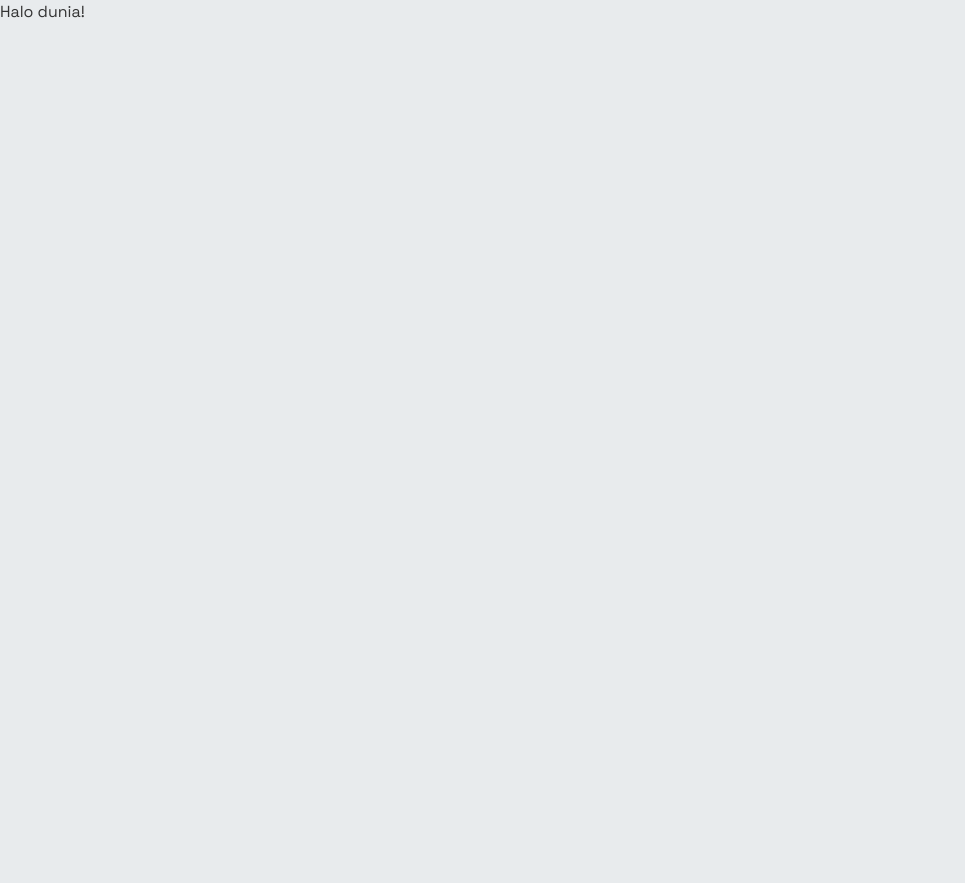
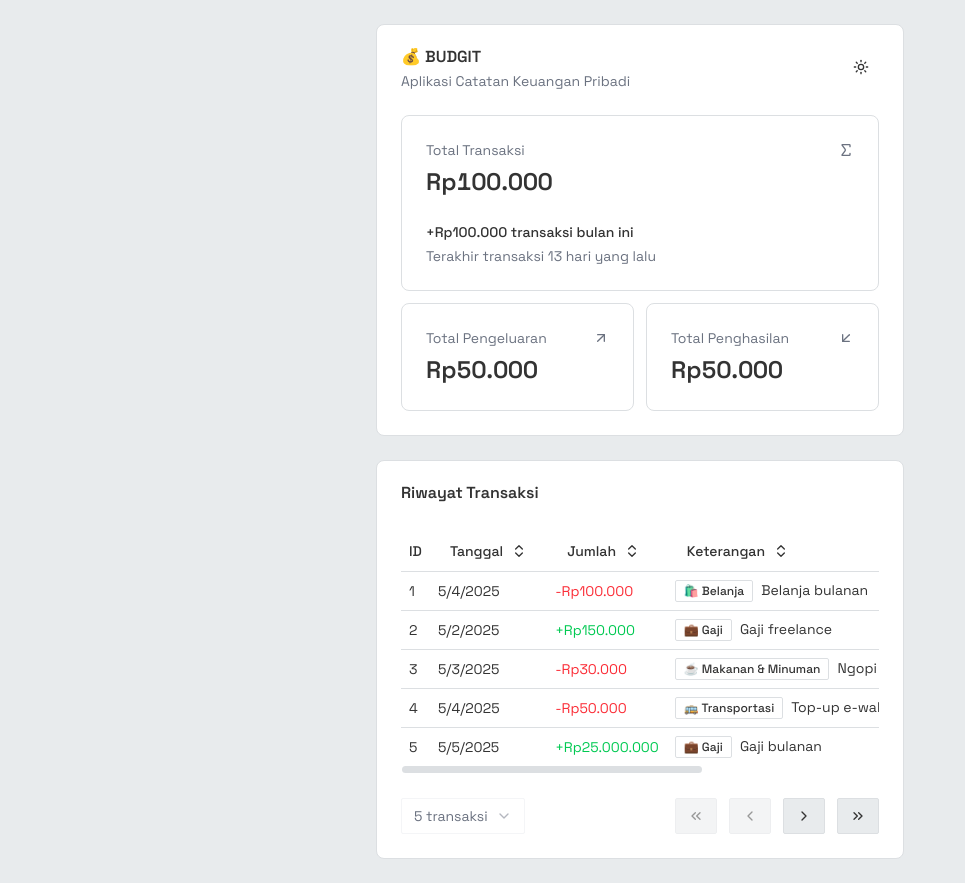
Before and after one commit to faridreaming/budgit, a React (Vite) app: page / in a window 1280 px wide. Shown: the whole page, without its empty margins (0-965 px from the left). Before the commit the page ends 800 px from the top, so only its background shows below. Built offline with nearby package versions, Linux system fonts and the light colour scheme.

Commit message:
feat(app): finish read feature in CRUD

```diff
--- a/src/App.tsx
+++ b/src/App.tsx
@@ -1,8 +1,66 @@
+import { Button } from '@/components/ui/button'
+import { ThemeProvider } from '@/components/theme-provider'
+import { ModeToggle } from '@/components/mode-toggle'
+import { Card, CardHeader, CardFooter, CardTitle, CardDescription, CardContent } from '@/components/ui/card'
+import RiwayatTransaksi from '@/components/riwayat-transaksi/page'
+import { ArrowDownLeft, ArrowUpRight, Sigma } from 'lucide-react'
+
 function App() {
   return (
-    <>
-      <h1>Halo dunia!</h1>
-    </>
+    <ThemeProvider>
+      <div className="container mx-auto my-6 max-w-xl px-6">
+        <Card className="relative">
+          <CardHeader>
+            <CardTitle>💰 BUDGIT</CardTitle>
+            <CardDescription>Aplikasi Catatan Keuangan Pribadi</CardDescription>
+          </CardHeader>
+          <CardContent className="grid grid-cols-1 gap-3">
+            <Card>
+              <CardHeader>
+                <CardDescription className="flex items-center justify-between gap-2">
+                  Total Transaksi <Sigma size={16} />
+                </CardDescription>
+                <CardTitle className="text-2xl font-semibold tabular-nums">Rp100.000</CardTitle>
+              </CardHeader>
+              <CardFooter className="flex-col items-start gap-1 text-sm">
+                <div className="line-clamp-1 flex gap-2 font-medium">+Rp100.000 transaksi bulan ini</div>
+                <div className="text-muted-foreground">Terakhir transaksi 13 hari yang lalu</div>
+              </CardFooter>
+            </Card>
+            <div className="grid grid-cols-1 gap-3 sm:grid-cols-2">
+              <Card>
+                <CardHeader>
+                  <CardDescription className="flex items-center justify-between gap-2">
+                    Total Pengeluaran <ArrowUpRight size={16} />
+                  </CardDescription>
+                  <CardTitle className="text-2xl font-semibold tabular-nums">Rp50.000</CardTitle>
+                </CardHeader>
+              </Card>
+              <Card>
+                <CardHeader>
+                  <CardDescription className="flex items-center justify-between gap-2">
+                    Total Penghasilan <ArrowDownLeft size={16} />
+                  </CardDescription>
+                  <CardTitle className="text-2xl font-semibold tabular-nums">Rp50.000</CardTitle>
+                </CardHeader>
+              </Card>
+            </div>
+          </CardContent>
+          <div className="absolute top-6 right-6">
+            <ModeToggle />
+          </div>
+        </Card>
+
+        <Card className="mt-6">
+          <CardHeader>
+            <CardTitle>Riwayat Transaksi</CardTitle>
+          </CardHeader>
+          <CardContent>
+            <RiwayatTransaksi />
+          </CardContent>
+        </Card>
+      </div>
+    </ThemeProvider>
   )
 }
 
```
